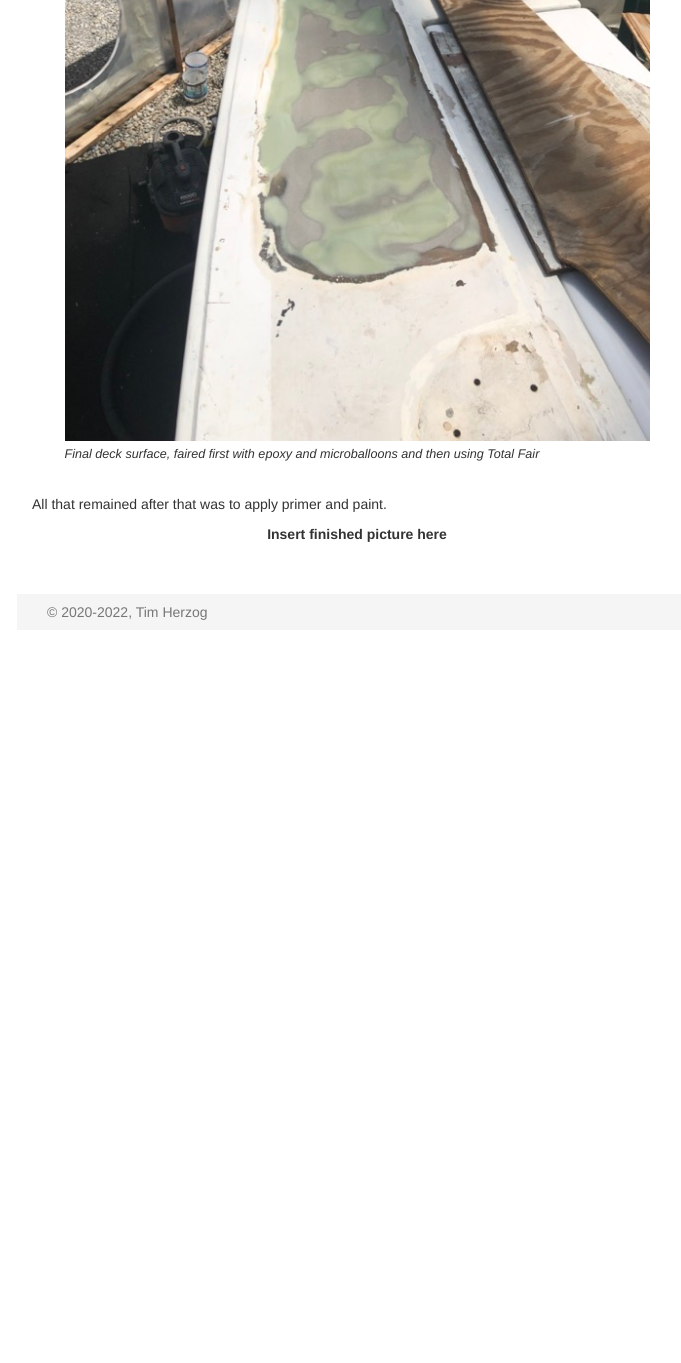
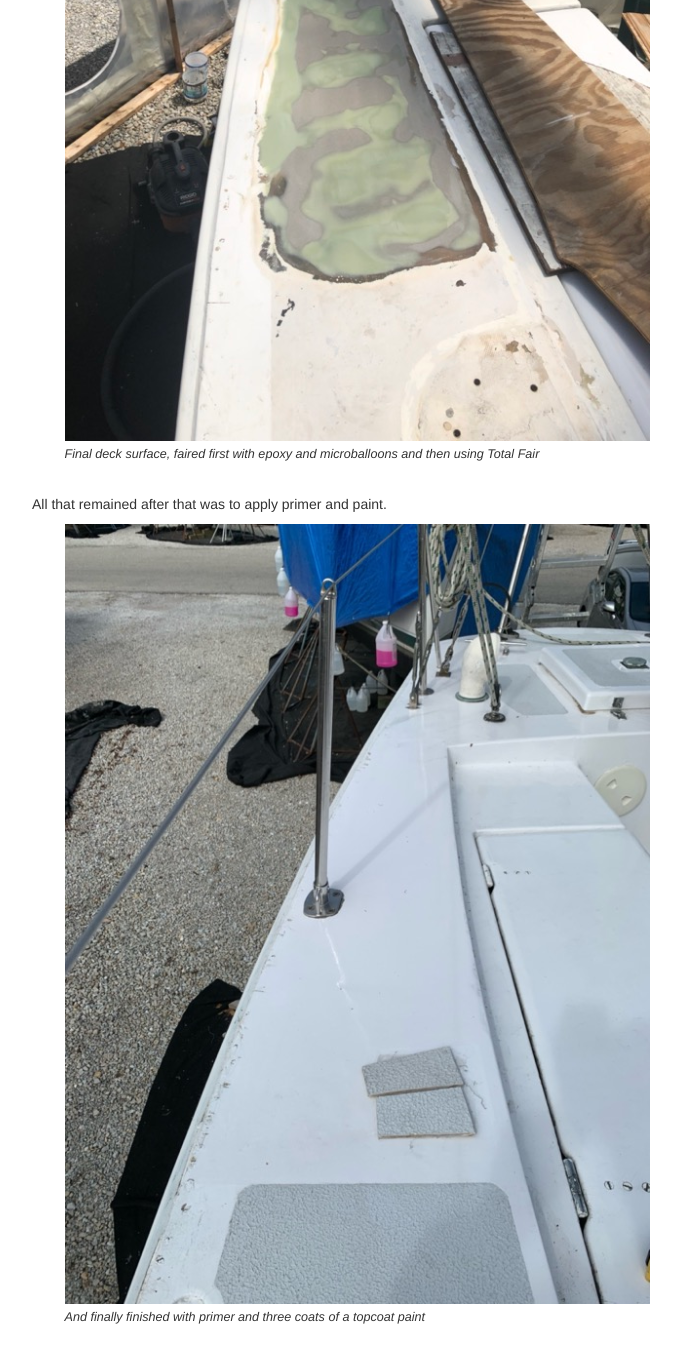
Before and after one commit to tgherzog/boatworks, a Jekyll site: the page built from recent/_posts/2021-06-30-deck-recore.md, in a window 1280 px wide and 1400 px high, scrolled down 5973 px. Shown: the top 1363 px of the window, without its empty margins (283-964 px from the left). Built offline with Jekyll 4.4.1, drawn with Linux system fonts in a browser that asks for light colours; before the commit the page ends 6603 px from its top, so only the background shows below that.

Commit message:
Final picture for deck recore

```diff
--- a/recent/_posts/2021-06-30-deck-recore.md
+++ b/recent/_posts/2021-06-30-deck-recore.md
@@ -62,5 +62,4 @@ Boat's Total Fair (which mixes green).
 
 All that remained after that was to apply primer and paint.
 
-**Insert finished picture here**
-{: .center :}
+![painted deck](images/recore/recore-painted-web.jpg "And finally finished with primer and three coats of a topcoat paint")
```
Also changed, not shown: recent/images/recore/recore-painted-web.jpg (added).
